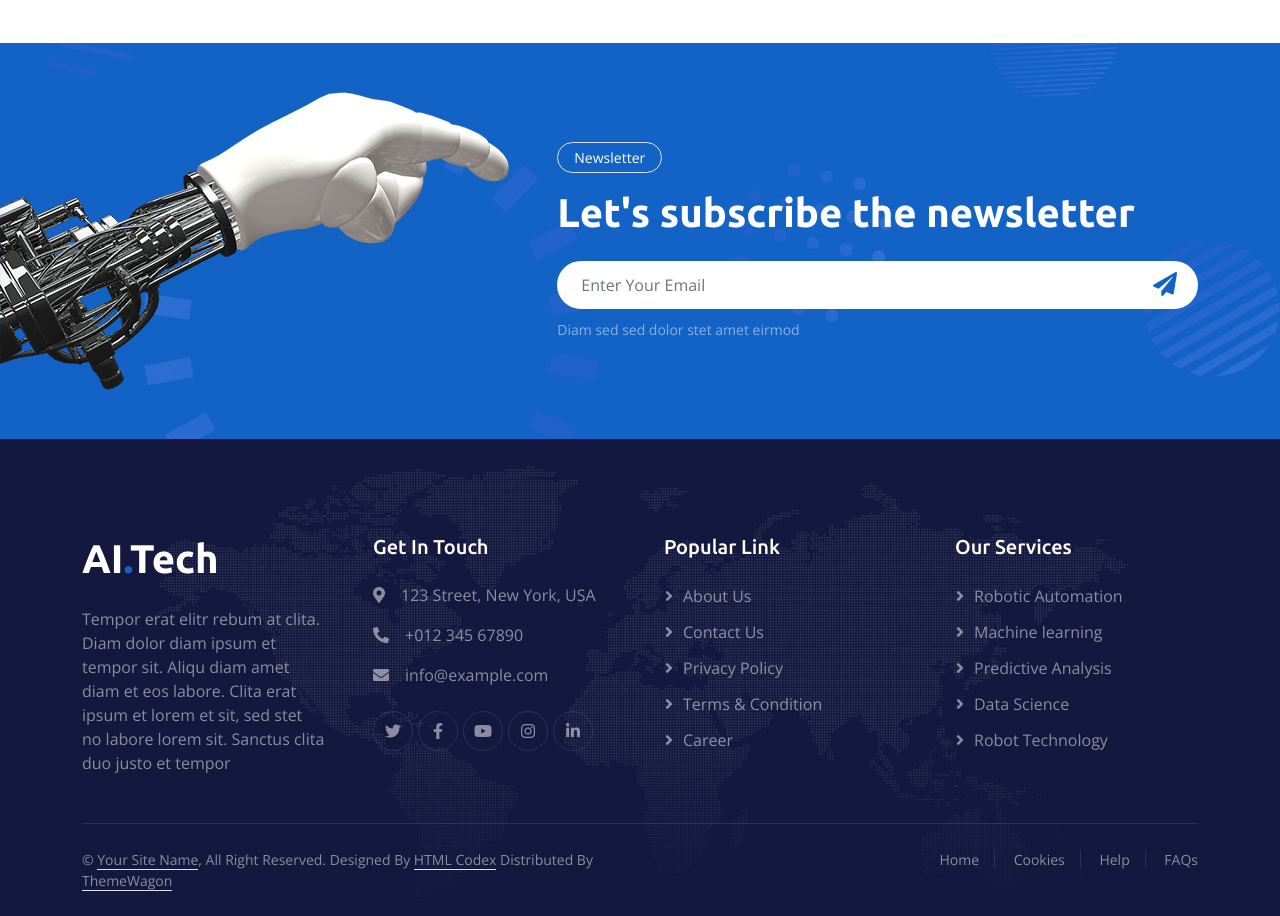
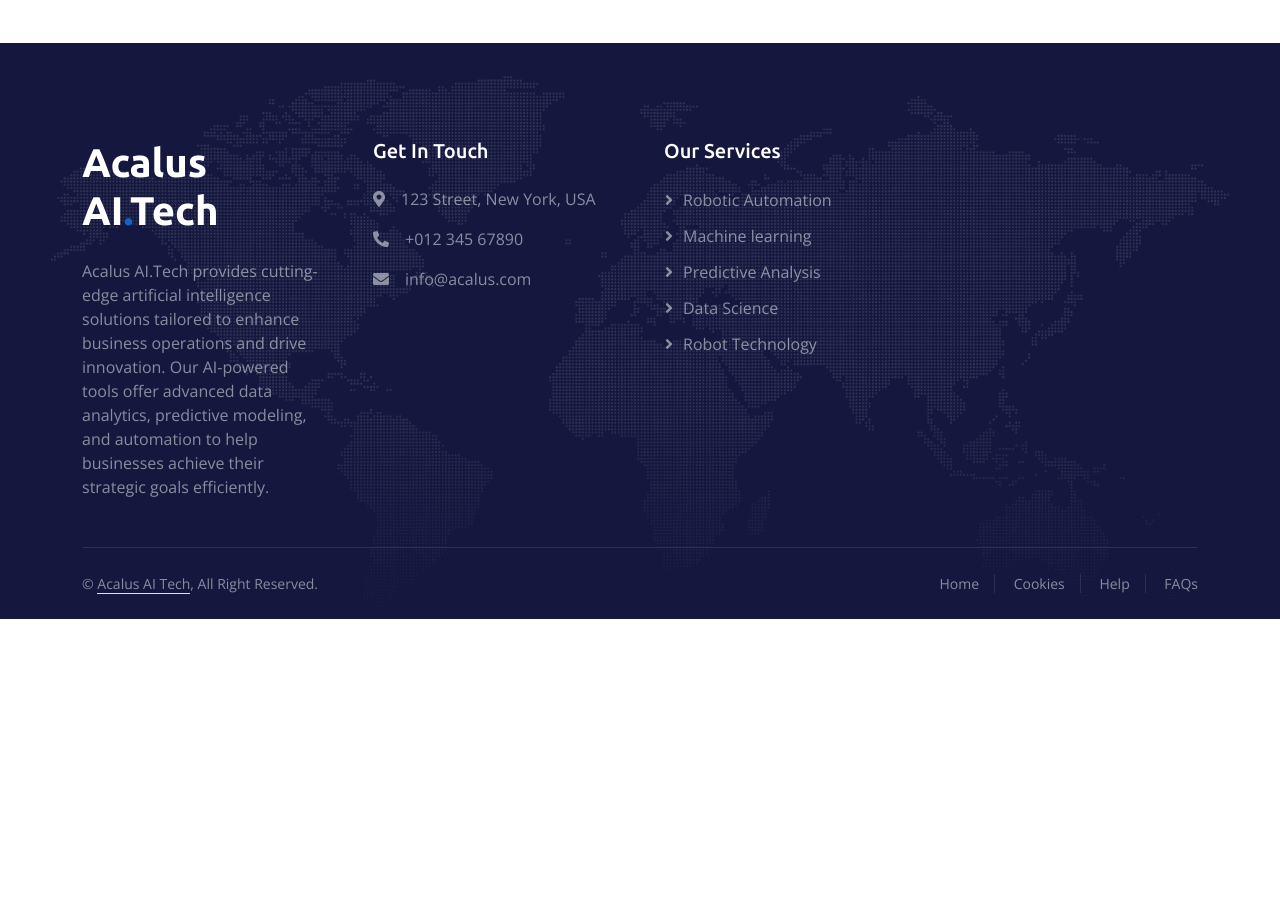
Before and after one commit to SKONDA1213/acalus, a plain HTML site: page contact.html in a window 1280 px wide. Shown: the part 1180-2096 px from the top of the page. After the commit the page ends 1799 px from the top, so only its background shows below. Drawn offline with nearby package versions, Linux system fonts and the light colour scheme.

Commit message:
Update contact.html

```diff
--- a/contact.html
+++ b/contact.html
@@ -176,7 +176,7 @@
 
 
     <!-- Newsletter Start -->
-    <div class="container-fluid bg-primary newsletter py-5">
+    <!--div class="container-fluid bg-primary newsletter py-5">
         <div class="container">
             <div class="row g-5 align-items-center">
                 <div class="col-md-5 ps-lg-0 pt-5 pt-md-0 text-start wow fadeIn" data-wow-delay="0.3s">
@@ -195,7 +195,7 @@
                 </div>
             </div>
         </div>
-    </div>
+    </div-->
     <!-- Newsletter End -->
 
 
@@ -205,33 +205,32 @@
             <div class="row g-5">
                 <div class="col-md-6 col-lg-3 wow fadeIn" data-wow-delay="0.1s">
                     <a href="index.html" class="d-inline-block mb-3">
-                        <h1 class="text-white">AI<span class="text-primary">.</span>Tech</h1>
+                        <h1 class="text-white">Acalus AI<span class="text-primary">.</span>Tech</h1>
                     </a>
-                    <p class="mb-0">Tempor erat elitr rebum at clita. Diam dolor diam ipsum et tempor sit. Aliqu diam
-                        amet diam et eos labore. Clita erat ipsum et lorem et sit, sed stet no labore lorem sit. Sanctus
-                        clita duo justo et tempor</p>
+                      <p class="mb-0">Acalus AI.Tech provides cutting-edge artificial intelligence solutions tailored to enhance business operations and drive innovation. Our AI-powered tools offer advanced data analytics, predictive modeling, and automation to help businesses achieve their strategic goals efficiently.</p>
+
                 </div>
                 <div class="col-md-6 col-lg-3 wow fadeIn" data-wow-delay="0.3s">
                     <h5 class="text-white mb-4">Get In Touch</h5>
                     <p><i class="fa fa-map-marker-alt me-3"></i>123 Street, New York, USA</p>
                     <p><i class="fa fa-phone-alt me-3"></i>+012 345 67890</p>
-                    <p><i class="fa fa-envelope me-3"></i>info@example.com</p>
-                    <div class="d-flex pt-2">
+                    <p><i class="fa fa-envelope me-3"></i>info@acalus.com</p>
+                    <!--div class="d-flex pt-2">
                         <a class="btn btn-outline-light btn-social" href=""><i class="fab fa-twitter"></i></a>
                         <a class="btn btn-outline-light btn-social" href=""><i class="fab fa-facebook-f"></i></a>
                         <a class="btn btn-outline-light btn-social" href=""><i class="fab fa-youtube"></i></a>
                         <a class="btn btn-outline-light btn-social" href=""><i class="fab fa-instagram"></i></a>
                         <a class="btn btn-outline-light btn-social" href=""><i class="fab fa-linkedin-in"></i></a>
-                    </div>
+                </div-->
                 </div>
-                <div class="col-md-6 col-lg-3 wow fadeIn" data-wow-delay="0.5s">
+                <!--div class="col-md-6 col-lg-3 wow fadeIn" data-wow-delay="0.5s">
                     <h5 class="text-white mb-4">Popular Link</h5>
                     <a class="btn btn-link" href="">About Us</a>
                     <a class="btn btn-link" href="">Contact Us</a>
                     <a class="btn btn-link" href="">Privacy Policy</a>
                     <a class="btn btn-link" href="">Terms & Condition</a>
                     <a class="btn btn-link" href="">Career</a>
-                </div>
+            </div-->
                 <div class="col-md-6 col-lg-3 wow fadeIn" data-wow-delay="0.7s">
                     <h5 class="text-white mb-4">Our Services</h5>
                     <a class="btn btn-link" href="">Robotic Automation</a>
@@ -246,10 +245,10 @@
             <div class="copyright">
                 <div class="row">
                     <div class="col-md-6 text-center text-md-start mb-3 mb-md-0">
-                        &copy; <a class="border-bottom" href="#">Your Site Name</a>, All Right Reserved.
+                        &copy; <a class="border-bottom" href="#">Acalus AI Tech</a>, All Right Reserved.
 
-                        <!--/*** This template is free as long as you keep the footer author’s credit link/attribution link/backlink. If you'd like to use the template without the footer author’s credit link/attribution link/backlink, you can purchase the Credit Removal License from "https://htmlcodex.com/credit-removal". Thank you for your support. ***/-->
-                        Designed By <a class="border-bottom" href="https://htmlcodex.com">HTML Codex</a> Distributed By <a class="border-bottom" href="https://themewagon.com">ThemeWagon</a>
+                        <!--/*** This template is free as long as you keep the footer author’s credit link/attribution link/backlink. If you'd like to use the template without the footer author’s credit link/attribution link/backlink, you can purchase the Credit Removal License from "https://htmlcodex.com/credit-removal". Thank you for your support. ***/
+                        Designed By <a class="border-bottom" href="https://htmlcodex.com">HTML Codex</a> Distributed By <a class="border-bottom" href="https://themewagon.com">ThemeWagon</a> -->
                     </div>
                     <div class="col-md-6 text-center text-md-end">
                         <div class="footer-menu">
```
